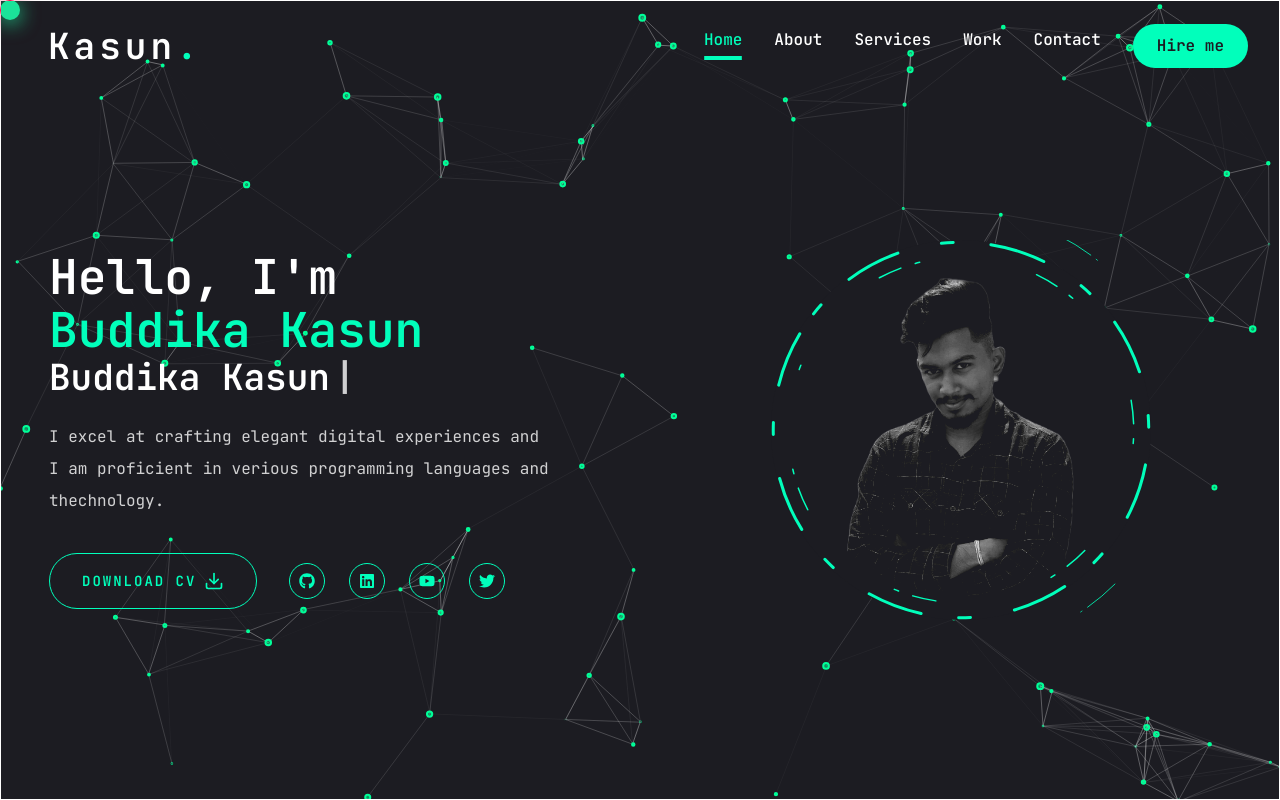
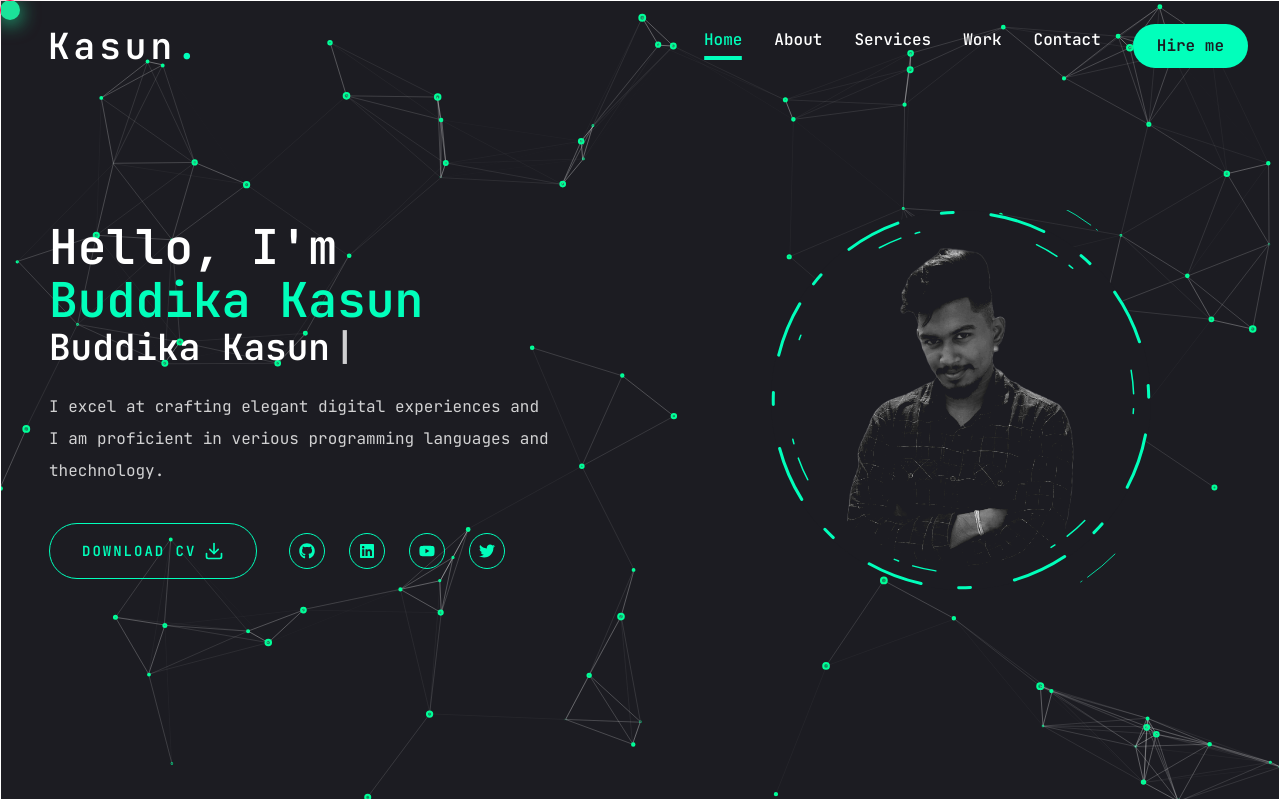
Before and after one commit to Chamika25/Portfolio, a Next.js app: page / in a window 1280 px wide. Built offline with nearby package versions, Linux system fonts and the light colour scheme.

Commit message:
Section top padding update

```diff
--- a/app/globals.css
+++ b/app/globals.css
@@ -194,7 +194,7 @@ html::-webkit-scrollbar-track,
 
 .section {
   /* border: 1px solid white; */
-  @apply pt-24 lg:pt-[60px] lg:min-h-[calc(100vh)] flex flex-col justify-center border border-white ;
+  @apply pt-24 lg:pt-0 lg:min-h-[calc(100vh)] flex flex-col justify-center border border-white ;
 }
 
 .progress-bar-left {
```
